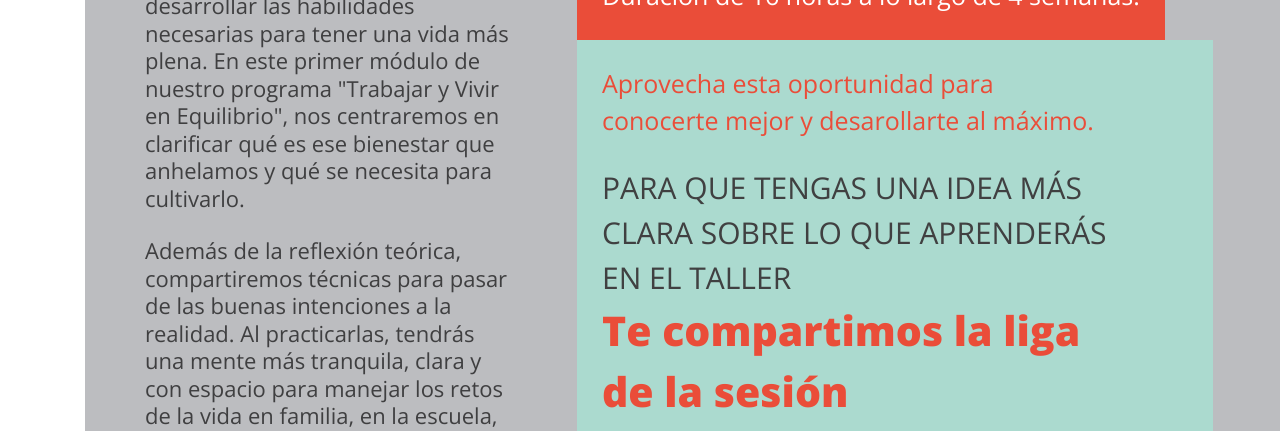
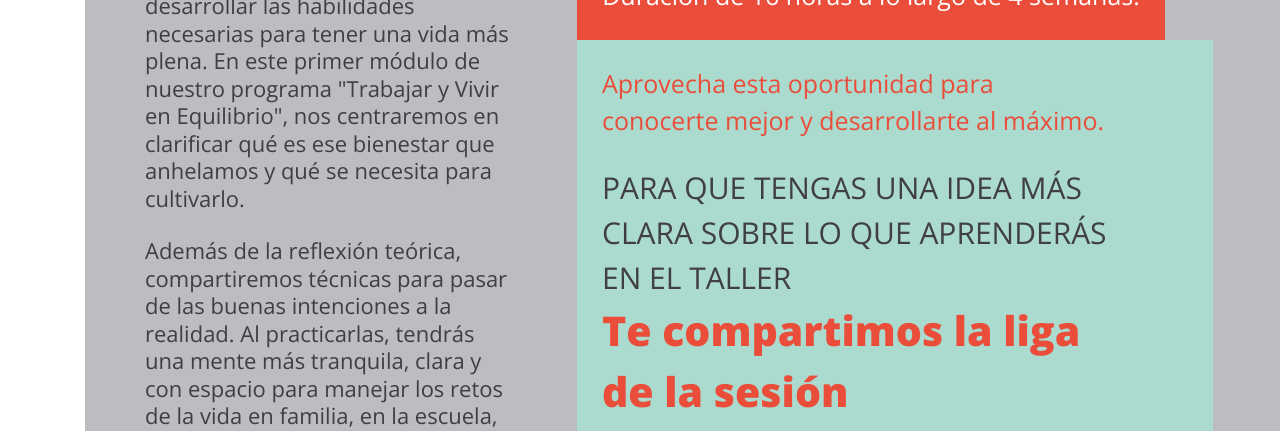
Before and after one commit to Lymon-consulting/atentamente-shop, a PHP site: page /details-landing.php in a window 1280 px wide. Shown: the part 1053-1484 px from the top of the page. Run offline with PHP 8.4, Linux system fonts and the light colour scheme; a stand-in replaces the project's code that opens the database connection; some libraries are stand-ins or nearby versions.

Commit message:
Dedazo "desarrollarte"

```diff
--- a/details-landing.php
+++ b/details-landing.php
@@ -190,7 +190,7 @@ if(isset($_SESSION["products"])){
                         </div>
                         <div class="cuerpo left">
                             <article>
-                                <p class="uno">Aprovecha esta oportunidad para conocerte mejor y desarollarte al máximo.</p>
+                                <p class="uno">Aprovecha esta oportunidad para conocerte mejor y desarrollarte al máximo.</p>
                                 <p class="dos">PARA QUE TENGAS UNA IDEA MÁS CLARA SOBRE LO QUE APRENDERÁS EN EL TALLER</p>
                                 <p class="tres txtBold">Te compartimos la liga de la sesión informativa:</p>
                                 <p class="txtBold">Puedes conectarte en el siguente enlace: <a class="enlace" href="https://www.facebook.com/AtentaMenteMX/videos/1466269186808055/">https://www.facebook.com/AtentaMenteMX</a></p>
```
